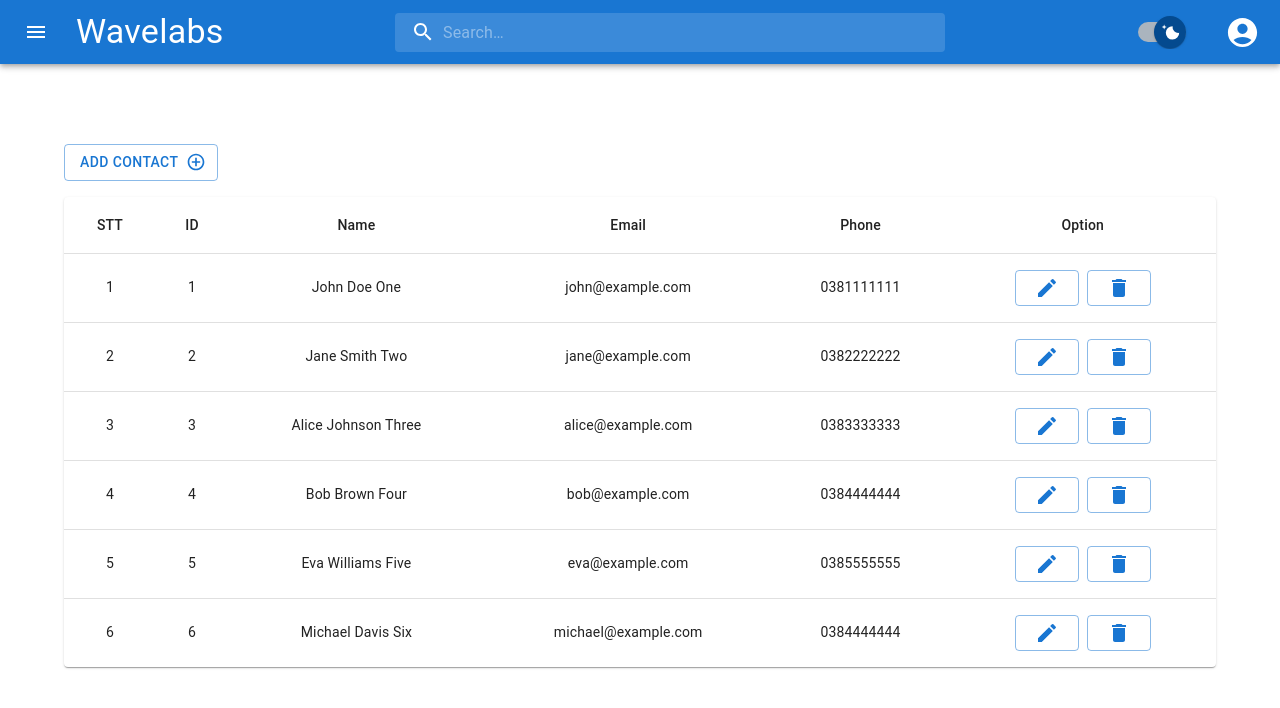
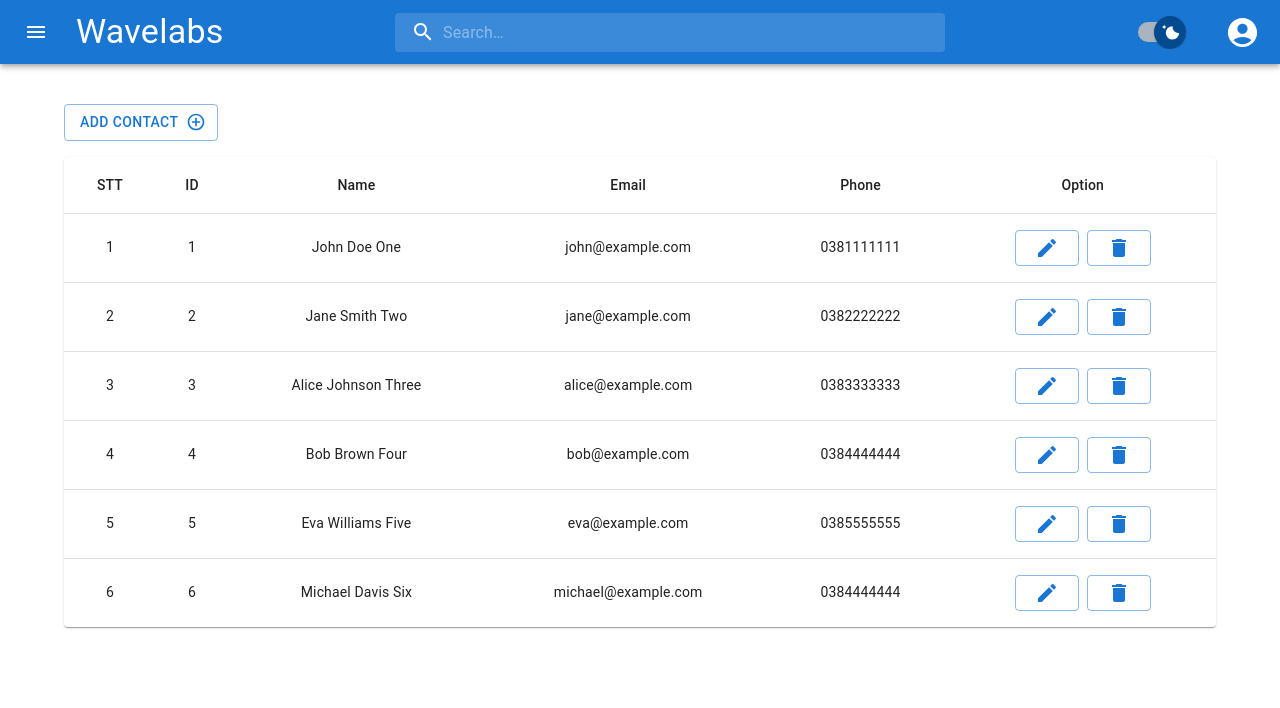
Before and after one commit to NTNguyen27052K/Nguyen_Trung_Nguyen_ITBee, a React (Create React App) app: page / in a window 1280 px wide. Shown: the top 708 px of the page. Built offline with nearby package versions, Linux system fonts and the light colour scheme.

Commit message:
Step 1-16

```diff
--- a/src/components/tableUsers/TableUsers.jsx
+++ b/src/components/tableUsers/TableUsers.jsx
@@ -115,7 +115,14 @@ const TableUsers = () => {
   };
 
   return (
-    <Box sx={{ mt: 10, mx: "auto", width: 9 / 10 }}>
+    <Box
+      sx={{
+        mt: 5,
+        mx: "auto",
+        width: 9 / 10,
+        height: "auto",
+      }}
+    >
       <Button
         variant="outlined"
         endIcon={<AddCircleOutlineOutlinedIcon />}
--- a/src/template/HomeTemplate.jsx
+++ b/src/template/HomeTemplate.jsx
@@ -21,6 +21,11 @@ import { findUser } from "../redux/Action/actionUsers";
 import Button from "@mui/material/Button";
 import { ThemeProvider, createTheme } from "@mui/material/styles";
 import TableUsers from "../components/tableUsers/TableUsers";
+import {
+  Experimental_CssVarsProvider as CssVarsProvider,
+  experimental_extendTheme as extendTheme,
+  useColorScheme,
+} from "@mui/material/styles";
 
 const Search = styled("div")(({ theme }) => ({
   position: "relative",
@@ -108,11 +113,7 @@ const MaterialUISwitch = styled(Switch)(({ theme }) => ({
     borderRadius: 20 / 2,
   },
 }));
-const darkTheme = createTheme({
-  palette: {
-    mode: "light",
-  },
-});
+
 const HomeTemplate = () => {
   const dispatch = useDispatch();
   const [anchorEl, setAnchorEl] = useState(null);
@@ -157,9 +158,9 @@ const HomeTemplate = () => {
   );
 
   return (
-    <ThemeProvider theme={darkTheme}>
+    <Fragment>
       <Box sx={{ flexGrow: 1 }}>
-        <AppBar position="static">
+        <AppBar position="static" className="nttnnnn">
           <Toolbar>
             {/* MenuIcon */}
             <IconButton
@@ -219,6 +220,7 @@ const HomeTemplate = () => {
                 <FormControlLabel
                   control={<MaterialUISwitch sx={{ m: 1 }} defaultChecked />}
                 />
+
                 <Box>
                   <IconButton
                     // size="large"
@@ -240,7 +242,7 @@ const HomeTemplate = () => {
       </Box>
       <Outlet />
       {/* <TableUsers /> */}
-    </ThemeProvider>
+    </Fragment>
   );
 };
 
--- a/src/theme.js
+++ b/src/theme.js
@@ -3,16 +3,16 @@ const theme = extendTheme({
   colorSchemes: {
     light: {
       palette: {
-        primary: {
-          main: "#ff5252",
-        },
+        // primary: {
+        //   main: "#ff5252",
+        // },
       },
     },
     dark: {
       palette: {
-        primary: {
-          main: "#000",
-        },
+        // primary: {
+        //   main: "#000",
+        // },
       },
     },
   },
```
